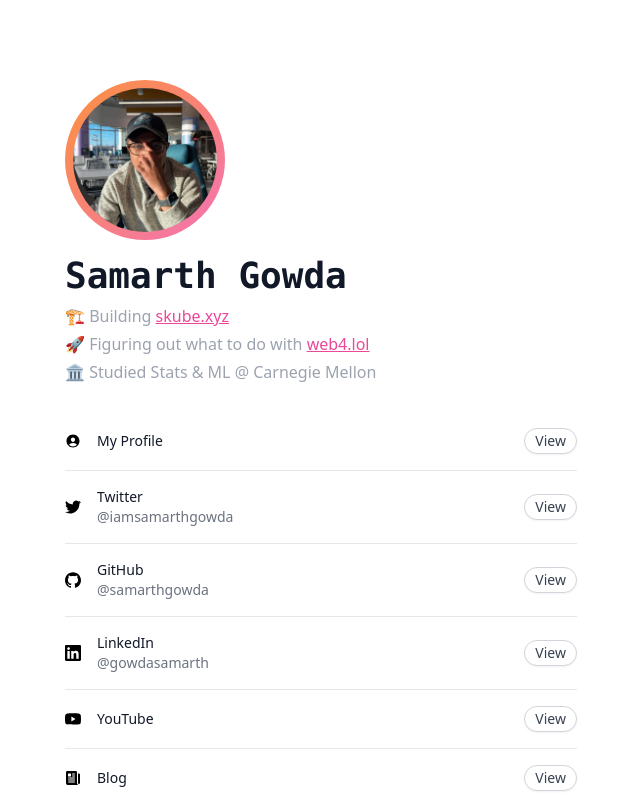
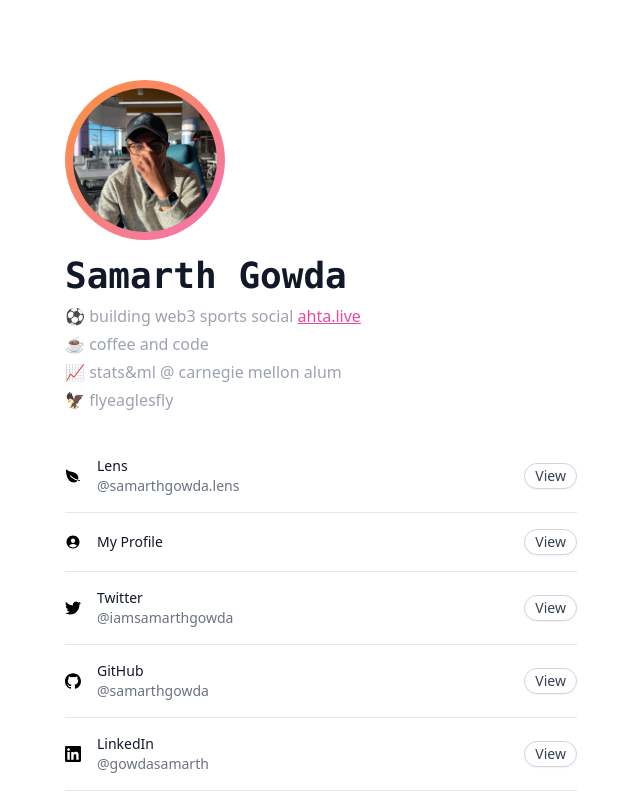
Before and after one commit to samarthgowda/samarthgowda.com, a Next.js app: page / in a window 1280 px wide. Shown: the top 800 px of the page, without its empty margins (319-959 px from the left). Built offline with nearby package versions, Linux system fonts and the light colour scheme.

Commit message:
:sparkles: Updated links

```diff
--- a/next.config.js
+++ b/next.config.js
@@ -6,6 +6,16 @@
   },
   async redirects() {
     return [
+      {
+        source: "/lens",
+        destination: "https://www.lensfrens.xyz/samarthgowda.lens",
+        permanent: true,
+      },
+      {
+        source: "/ahta",
+        destination: "https://ahta.live",
+        permanent: true,
+      },
       {
         source: "/skube",
         destination: "https://skube.xyz",
--- a/pages/_app.js
+++ b/pages/_app.js
@@ -1,7 +1,7 @@
-import '../styles/globals.css'
+import "../styles/globals.css";
 
 function MyApp({ Component, pageProps }) {
-  return <Component {...pageProps} />
+  return <Component {...pageProps} />;
 }
 
-export default MyApp
+export default MyApp;
--- a/pages/index.js
+++ b/pages/index.js
@@ -1,17 +1,22 @@
 import Head from "next/head";
-import Link from "next/link";
 
 import { SiTwitter, SiLinkedin, SiGithub, SiYoutube } from "react-icons/si";
 import {
   IoPersonCircle,
-  IoCube,
   IoNewspaper,
   IoPeople,
   IoRocket,
+  IoLeaf,
 } from "react-icons/io5";
 import Image from "next/image";
 
 const links = [
+  {
+    href: "/lens",
+    name: "Lens",
+    handle: "samarthgowda.lens",
+    icon: <IoLeaf />,
+  },
   {
     href: "/profile",
     name: "My Profile",
@@ -44,11 +49,6 @@
     href: "/blog",
     name: "Blog",
     icon: <IoNewspaper />,
-  },
-  {
-    href: "/skube",
-    name: "skube.xyz",
-    icon: <IoCube />,
   },
   {
     href: "/web4",
@@ -88,28 +88,19 @@
             </h2>
             <div className="text-gray-400 flex flex-col space-y-1 items-center md:items-start">
               <p>
-                🏗️ Building{" "}
+                ⚽ building web3 sports social{" "}
                 <a
-                  href="https://skube.xyz"
+                  href="https://ahta.live"
                   target="_blank"
                   rel="noopener noreferrer"
                   className="underline cursor-pointer text-pink-500 hover:text-pink-400"
                 >
-                  skube.xyz
+                  ahta.live
                 </a>
               </p>
-              <p>
-                🚀 Figuring out what to do with{" "}
-                <a
-                  href="https://web4.lol"
-                  target="_blank"
-                  rel="noopener noreferrer"
-                  className="underline cursor-pointer text-pink-500 hover:text-pink-400"
-                >
-                  web4.lol
-                </a>
-              </p>
-              <p>🏛️ Studied Stats & ML @ Carnegie Mellon</p>
+              <p>☕ coffee and code</p>
+              <p>📈 stats&ml @ carnegie mellon alum</p>
+              <p>🦅 flyeaglesfly</p>
             </div>
           </div>
           <div className="flow-root mt-6 md:mt-12">
```
